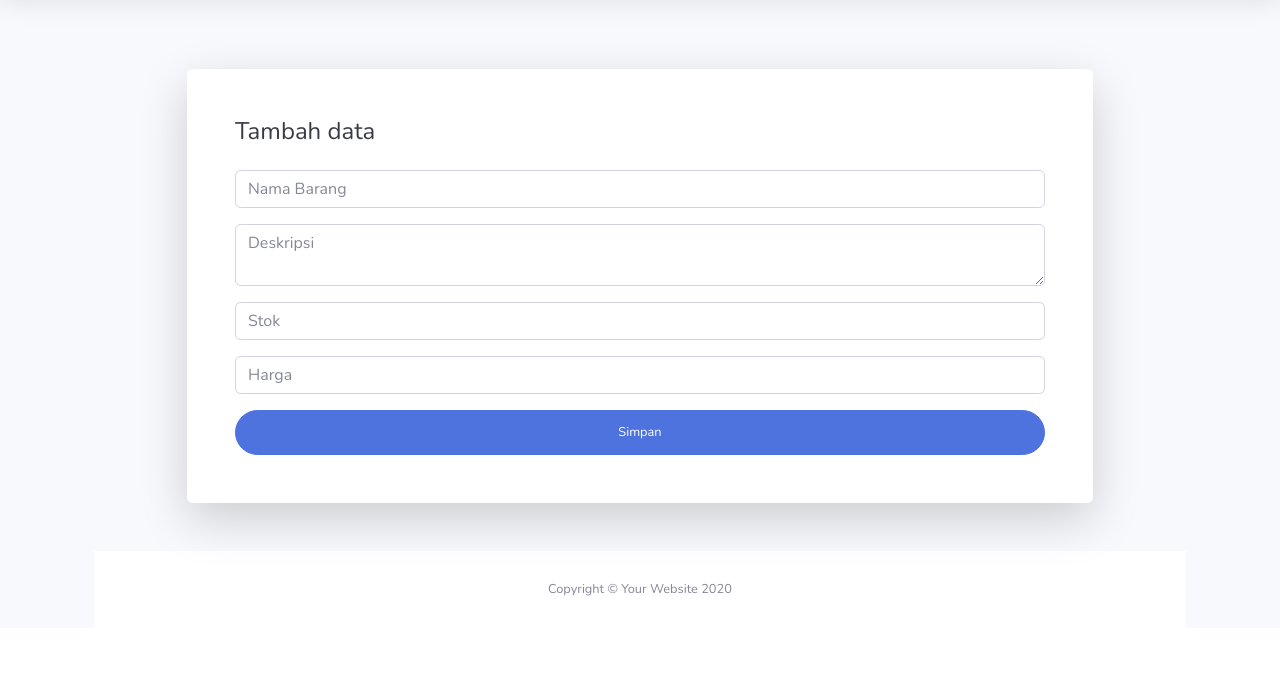
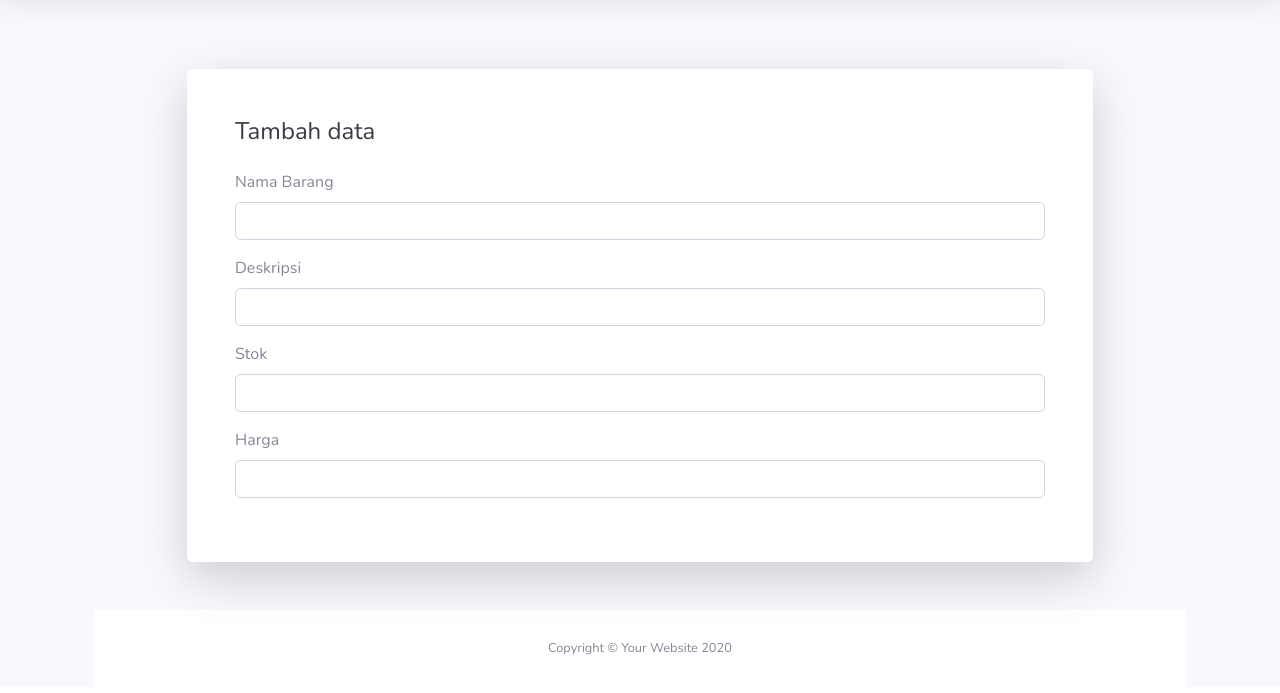
Before and after one commit to 481n4y4/frontend-testing, a website: page data_barang/detail.html in a window 1280 px wide. Shown: the part 73-766 px from the top of the page. Drawn offline with nearby package versions, Linux system fonts and the light colour scheme; files that its build step writes are made by us from their sources; no server answers; sample sign-in values are in the browser's storage; files whose address does not match are found by name.

Commit message:
✨ feat(api): make fetch data using id

```diff
--- a/data_barang/detail.html
+++ b/data_barang/detail.html
@@ -93,33 +93,28 @@
                                         <div >
                                             <h1 class="h4 text-gray-900 mb-4">Tambah data</h1>
                                         </div>
-                                        <form class="user" onsubmit="event.preventDefault(); add()">
+                                        <div class="user">
                                             <div class="form-group">
-                                                <input type="textl" class="form-control "
-                                                    id="nama_barang" aria-describedby="emailHelp"
-                                                        placeholder="Nama Barang">
+                                                <label for="nama_barang">Nama Barang</label>
+                                                <span  class="form-control "
+                                                    id="nama_barang" ></span>
                                             </div>
                                             <div class="form-group">
-                                                <textarea class="form-control"
-                                                    id="deskripsi" aria-describedby="emailHelp"
-                                                        placeholder="Deskripsi"></textarea>
+                                                <label for="deskripsi">Deskripsi</label>
+                                                <span class="form-control"
+                                                    id="deskripsi" ></span>
                                             </div>
                                             <div class="form-group">
-                                                <input type="number" class="form-control"
-                                                    id="stok" aria-describedby="emailHelp"
-                                                        placeholder="Stok">
+                                                <label for="stok">Stok</label>
+                                                <span class="form-control"
+                                                    id="stok" ></span>
                                             </div>
                                             <div class="form-group">
-                                                <input type="number" class="form-control"
-                                                    id="harga" aria-describedby="emailHelp"
-                                                        placeholder="Harga">
+                                                <label for="harga">Harga</label>
+                                                <span class="form-control"
+                                                    id="harga" ></span>
                                             </div>
-                                            <div>
-                                                <button type="submit" class="btn btn-primary btn-user btn-block">
-                                                    Simpan
-                                                </button>
-                                            </div>
-                                        </form>
+                                        </div>
 
                                 </div>
                         </div>
@@ -173,59 +168,46 @@
         </div>
     </div>
 
-    <!-- Bootstrap core JavaScript-->
-    <script src="vendor/jquery/jquery.min.js"></script>
-    <script src="vendor/bootstrap/js/bootstrap.bundle.min.js"></script>
+    <script src="../vendor/jquery/jquery.min.js"></script>
+<script src="../vendor/bootstrap/js/bootstrap.bundle.min.js"></script>
+<script src="../vendor/jquery-easing/jquery.easing.min.js"></script>
+<script src="../js/sb-admin-2.min.js"></script>
 
-    <!-- Core plugin JavaScript-->
-    <script src="vendor/jquery-easing/jquery.easing.min.js"></script>
-
-    <!-- Custom scripts for all pages-->
-    <script src="js/sb-admin-2.min.js"></script>
 
     <script>
-        async function add() {
-            const token = localStorage.getItem('token')
+        const API = 'http://127.0.0.1:8000/api'
+        const token = localStorage.getItem('token')
 
-            if(!token) {
-                alert('silahkan login dulu')
-                window.location.href = 'login.html'
-                return
-            }
+        if(!token) {
+            alert('silahkan login dulu')
+            window.location.href = 'login.html'
+        }
 
-            const payload = {
-                nama_barang: document.getElementById('nama_barang').value.trim(),
-                deskripsi: document.getElementById('deskripsi').value.trim(),
-                stok: document.getElementById('stok').value.trim(),
-                harga: document.getElementById('harga').value.trim(),
-            }
+        const params = new URLSearchParams(window.location.search)
+        const id = params.get('id')
 
-            if (!payload.nama_barang || !payload.deskripsi || !payload.stok || !payload.harga) {
-                alert('tolong setiap tabel diisi')
-                return
-            }
-
-            const response = await fetch('http://127.0.0.1:8000/api/barang/', {
-                method: "POST",
+        async function show() {
+            const response = await fetch(`${API}/barang/${id}`, {
                 headers: {
                     Authorization: `Bearer ${token}`,
-                    'Content-Type': 'application/json',
                     Accept: 'application/json'
                 },
-                body: JSON.stringify(payload)
-            })
+             })
 
-            const result = await response.json()
+             if(!response.ok) {
+                 alert('Gagal Ambil Data')
+                 return
+             }
 
-            if(!response.ok) {
-                alert(result.message || 'Gagal Tambah Data')
-                console.error(result)
-                return
-            }
+            const data = await response.json()
 
-            alert('Berhasil Tambah Data')
-            window.location.href = '../tables.html'
+            document.getElementById('nama_barang').textContent = data.data.nama_barang
+            document.getElementById('deskripsi').textContent = data.data.deskripsi
+            document.getElementById('stok').textContent = data.data.stok
+            document.getElementById('harga').textContent = data.data.harga
         }
+
+        document.addEventListener('DOMContentLoaded', show)
     </script>
 </body>
 
```
